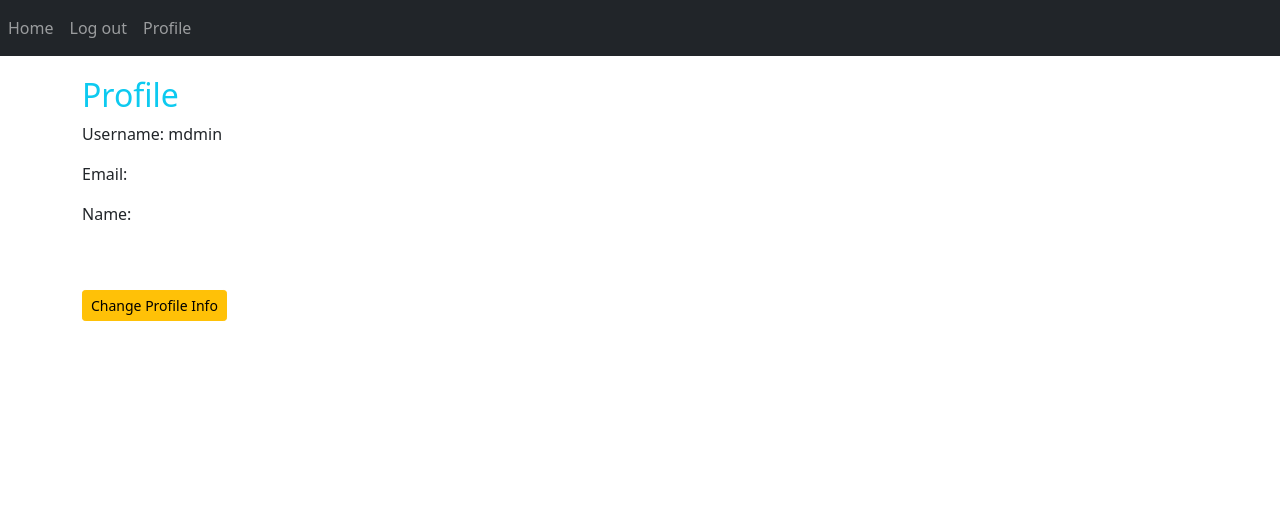
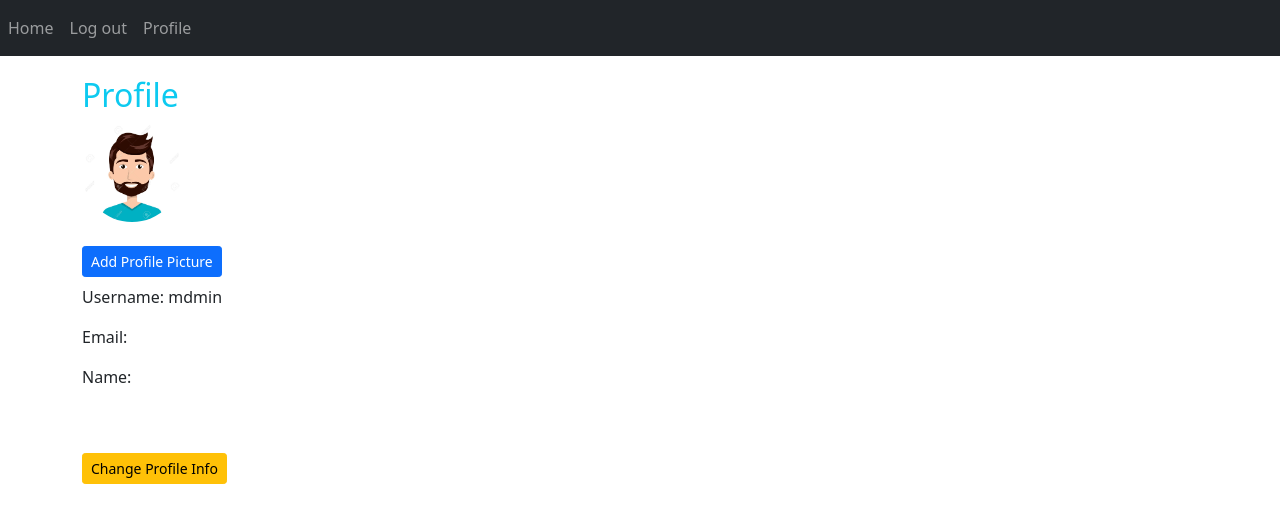
Before and after one commit to dev1minhaz/DjangoBlogApp, a Django app: page /account/profile/ in a window 1280 px wide. Shown: the top 517 px of the page. Run offline with Django 3.2, Linux system fonts and the light colour scheme; a user stored in the database is signed in; data comes from the database, SQL or seed files in the repository; both versions use the stored data as it was after the commit; some libraries are stand-ins or nearby versions.

Commit message:
User Profile Part 2

```diff
--- a/DjangoBlog/App_Login/forms.py
+++ b/DjangoBlog/App_Login/forms.py
@@ -1,6 +1,7 @@
 from django import forms
 from django.contrib.auth.forms import UserCreationForm, UserChangeForm
 from django.contrib.auth.models import User
+from .models import UserProfile
 
 
 class SignUpForm(UserCreationForm):
@@ -15,3 +16,8 @@ class UserProfileChange(UserChangeForm):
     class Meta:
         model = User
         fields = ('username', 'email', 'first_name', 'last_name', 'password')
+
+class ProfilePic(forms.ModelForm):
+    class Meta:
+        model=UserProfile
+        fields=('profile_pic',)
--- a/DjangoBlog/App_Login/urls.py
+++ b/DjangoBlog/App_Login/urls.py
@@ -9,4 +9,6 @@ urlpatterns = [
     path('profile/', views.profile, name="profile"),
     path('change-profile/', views.user_change, name="user_change"),
     path('password/',views.pass_change,name="pass_change"),
+    path('add-picture/',views.add_profile_pic,name="add_pro_pic"),
+    path('change-picture/',views.change_profile_pic,name="change_pro_pic"),
 ]
--- a/DjangoBlog/App_Login/views.py
+++ b/DjangoBlog/App_Login/views.py
@@ -4,7 +4,7 @@ from django.contrib.auth import login, logout, authenticate
 from django.shortcuts import HttpResponseRedirect
 from django.urls import reverse
 from django.contrib.auth.decorators import login_required
-from .forms import SignUpForm, UserProfileChange
+from .forms import SignUpForm, UserProfileChange, ProfilePic
 
 
 # Create your views here.
@@ -68,3 +68,26 @@ def pass_change(request):
             form.save()
             changed = True
     return render(request, 'App_Login/change_pass.html', context={'form': form, 'changed': changed})
+
+
+@login_required
+def add_profile_pic(request):
+    form = ProfilePic()
+    if request.method == "POST":
+        form = ProfilePic(request.POST,request.FILES)
+        if form.is_valid():
+            user_obj = form.save(commit=False)
+            user_obj.user = request.user
+            user_obj.save()
+            return HttpResponseRedirect(reverse('App_Login:profile'))
+    return render(request, 'App_Login/pro_pic_add.html', context={'form': form})
+
+@login_required
+def change_profile_pic(request):
+    form=ProfilePic(instance=request.user.user_profile)
+    if request.method=="POST":
+        form=ProfilePic(request.POST,request.FILES,instance=request.user.user_profile)
+        if form.is_valid():
+            form.save()
+            return HttpResponseRedirect(reverse('App_Login:profile'))
+    return render(request, 'App_Login/pro_pic_add.html', context={'form': form})
--- a/DjangoBlog/DjangoBlog/settings.py
+++ b/DjangoBlog/DjangoBlog/settings.py
@@ -43,6 +43,7 @@ INSTALLED_APPS = [
     'App_Login',
     'App_Blog',
     'crispy_forms',
+    'django_cleanup.apps.CleanupConfig',
 ]
 
 CRISPY_TEMPLATE_PACK='bootstrap4'
--- a/DjangoBlog/DjangoBlog/urls.py
+++ b/DjangoBlog/DjangoBlog/urls.py
@@ -11,3 +11,6 @@ urlpatterns = [
     path('blog/', include('App_Blog.urls')),
     path('', views.Index, name="index"),
 ]
+
+urlpatterns += staticfiles_urlpatterns()
+urlpatterns += static(settings.MEDIA_URL, document_root=settings.MEDIA_ROOT)
--- a/DjangoBlog/templates/App_Login/profile.html
+++ b/DjangoBlog/templates/App_Login/profile.html
@@ -2,6 +2,15 @@
 {% block title_block %} Profile {% endblock title_block %}
 {% block body_block %}
     <h2 class="text-info">Profile</h2>
+    {% if user.user_profile %}
+        <img src="/media/{{user.user_profile.profile_pic}}" alt="" width="100px" class="rounded-circle">
+        <br><br>
+        <a href="{% url 'App_Login:change_pro_pic' %}" class="btn btn-primary btn-sm">Change Profile Picture</a>
+    {% else %}
+        <img src="/media/profile_pics/noimg.jpg" alt=""  width="100px" class="rounded-circle"><br><br>
+        <a href="{% url 'App_Login:add_pro_pic' %}" class="btn btn-primary btn-sm">Add Profile Picture</a>
+    {% endif %}
+    <br>
     <h2 class="text-danger">{{ user.first_name }} {{ user.last_name }}</h2>
     <p>Username: {{ user.username }}</p>
     <p>Email: {{ user.email }}</p>
```
Also changed, not shown: DjangoBlog/App_Login/models.py (+5 -2 lines), DjangoBlog/templates/App_Login/pro_pic_add.html (added, +11 -0 lines), DjangoBlog/db.sqlite3, DjangoBlog/media/profile_pics/light-off.jpg (added).
